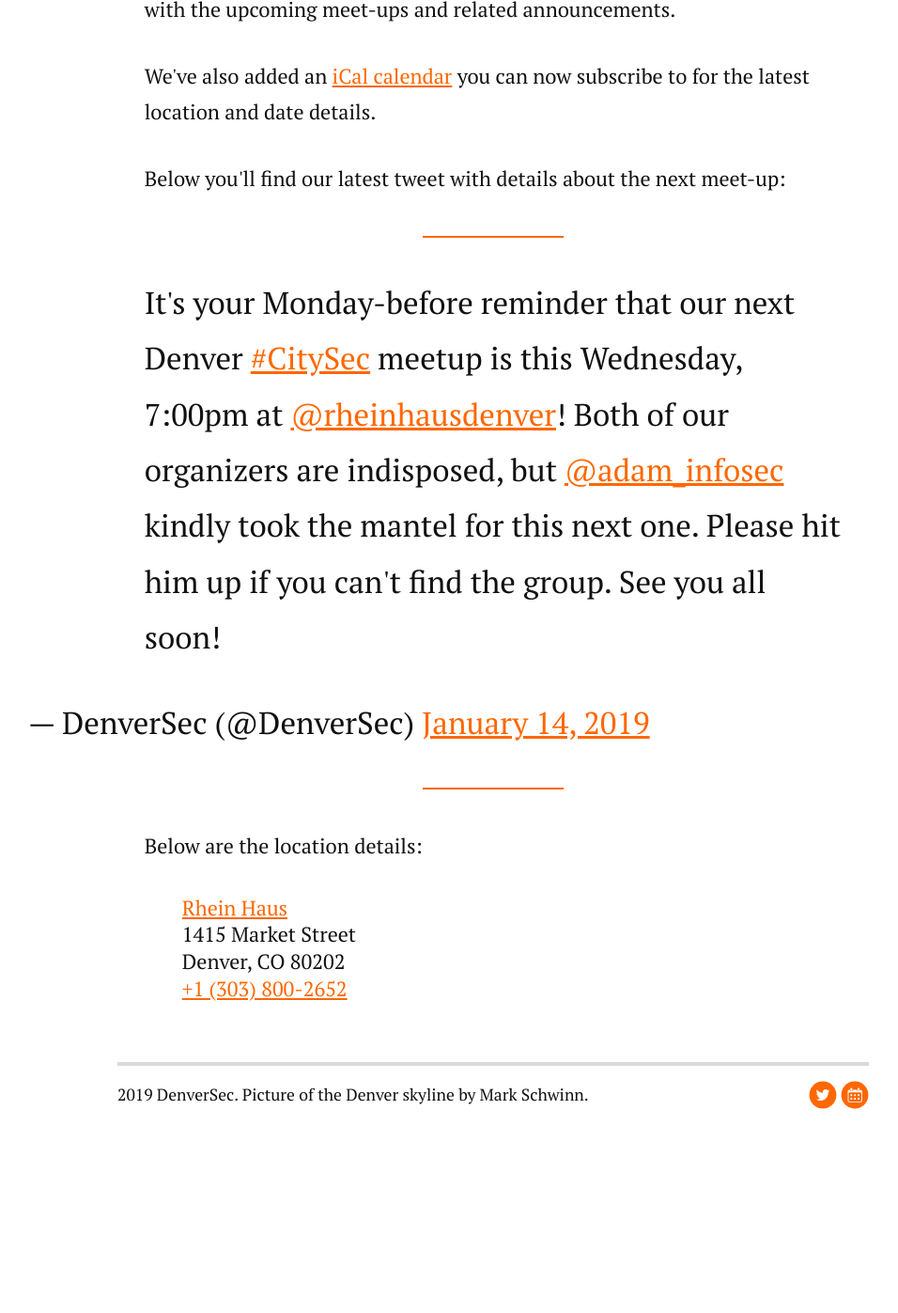
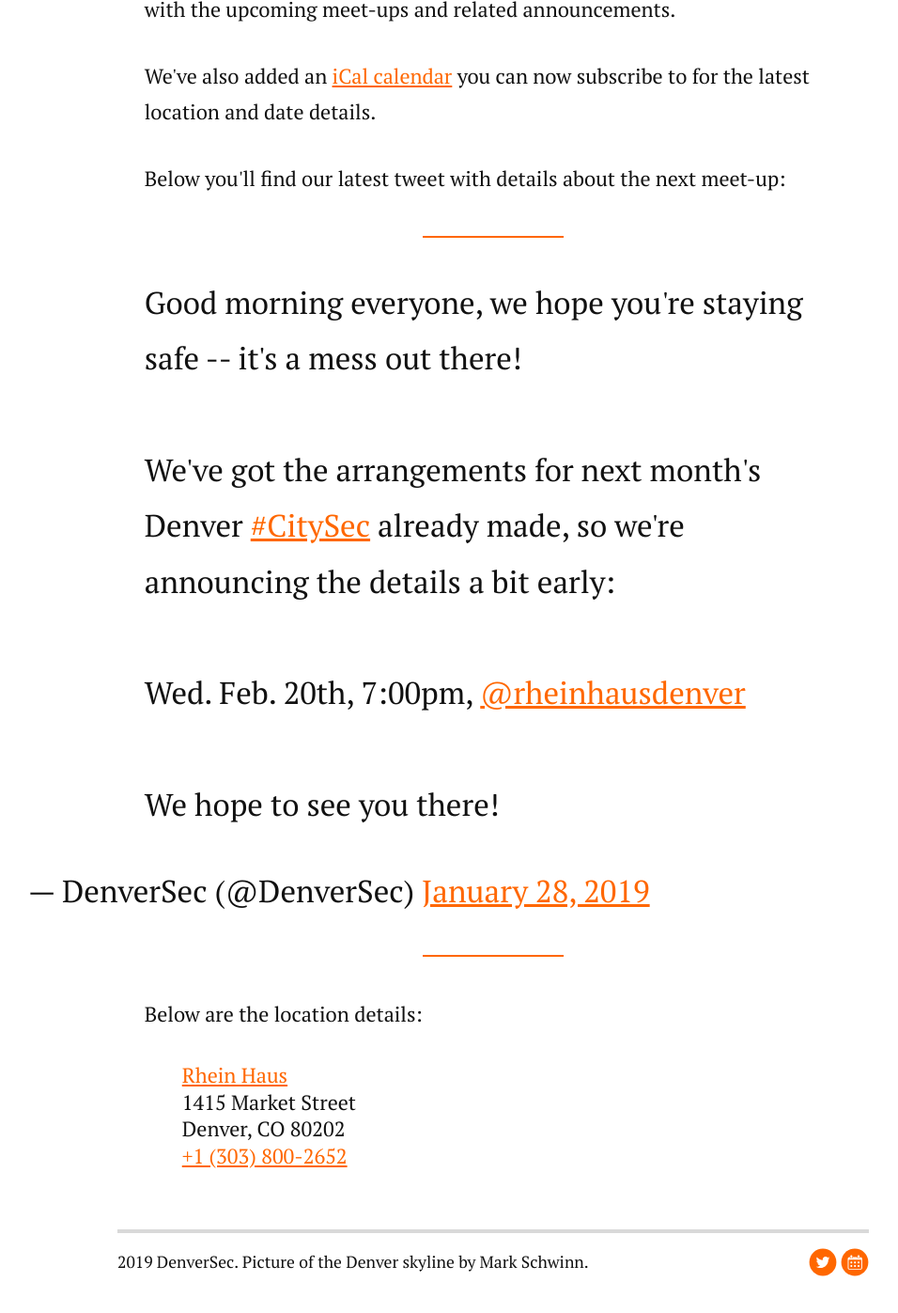
Before and after one commit to denversec/denversec.github.io, a Jekyll site: the page built from index.html, in a window 1280 px wide and 1400 px high, scrolled down 921 px. Shown: the top 1397 px of the window at 94% size, without its empty margins (115-1071 px from the left). Built offline with Jekyll 4.4.1, drawn with Linux system fonts in a browser that asks for light colours; nearby versions of some CDN libraries; comment, search, counter and statistics services are not loaded; before the commit the page ends 2143 px from its top, so only the background shows below that.

Commit message:
Update for next meetup

```diff
--- a/index.html
+++ b/index.html
@@ -13,7 +13,7 @@
   <p>We've also added an <a href="/meetups.ics">iCal calendar</a> you can now subscribe to for the latest location and date details.
   <p>Below you'll find our latest tweet with details about the next meet-up:</p>
   <p>
-    <blockquote class="twitter-tweet" data-lang="en"><p lang="en" dir="ltr">It&#39;s your Monday-before reminder that our next Denver <a href="https://twitter.com/hashtag/CitySec?src=hash&amp;ref_src=twsrc%5Etfw">#CitySec</a> meetup is this Wednesday, 7:00pm at <a href="https://twitter.com/rheinhausdenver?ref_src=twsrc%5Etfw">@rheinhausdenver</a>! Both of our organizers are indisposed, but <a href="https://twitter.com/adam_infosec?ref_src=twsrc%5Etfw">@adam_infosec</a> kindly took the mantel for this next one. Please hit him up if you can&#39;t find the group. See you all soon!</p>&mdash; DenverSec (@DenverSec) <a href="https://twitter.com/DenverSec/status/1084932220081471488?ref_src=twsrc%5Etfw">January 14, 2019</a></blockquote>
+    <blockquote class="twitter-tweet" data-lang="en"><p lang="en" dir="ltr">Good morning everyone, we hope you&#39;re staying safe -- it&#39;s a mess out there!<br><br>We&#39;ve got the arrangements for next month&#39;s Denver <a href="https://twitter.com/hashtag/CitySec?src=hash&amp;ref_src=twsrc%5Etfw">#CitySec</a> already made, so we&#39;re announcing the details a bit early:<br><br>Wed. Feb. 20th, 7:00pm, <a href="https://twitter.com/rheinhausdenver?ref_src=twsrc%5Etfw">@rheinhausdenver</a><br><br>We hope to see you there!</p>&mdash; DenverSec (@DenverSec) <a href="https://twitter.com/DenverSec/status/1089926430597603328?ref_src=twsrc%5Etfw">January 28, 2019</a></blockquote>
     <script async src="https://platform.twitter.com/widgets.js" charset="utf-8"></script>
   </p>
   <p>Below are the location details:</p>
```
Also changed, not shown: 1 other file.
